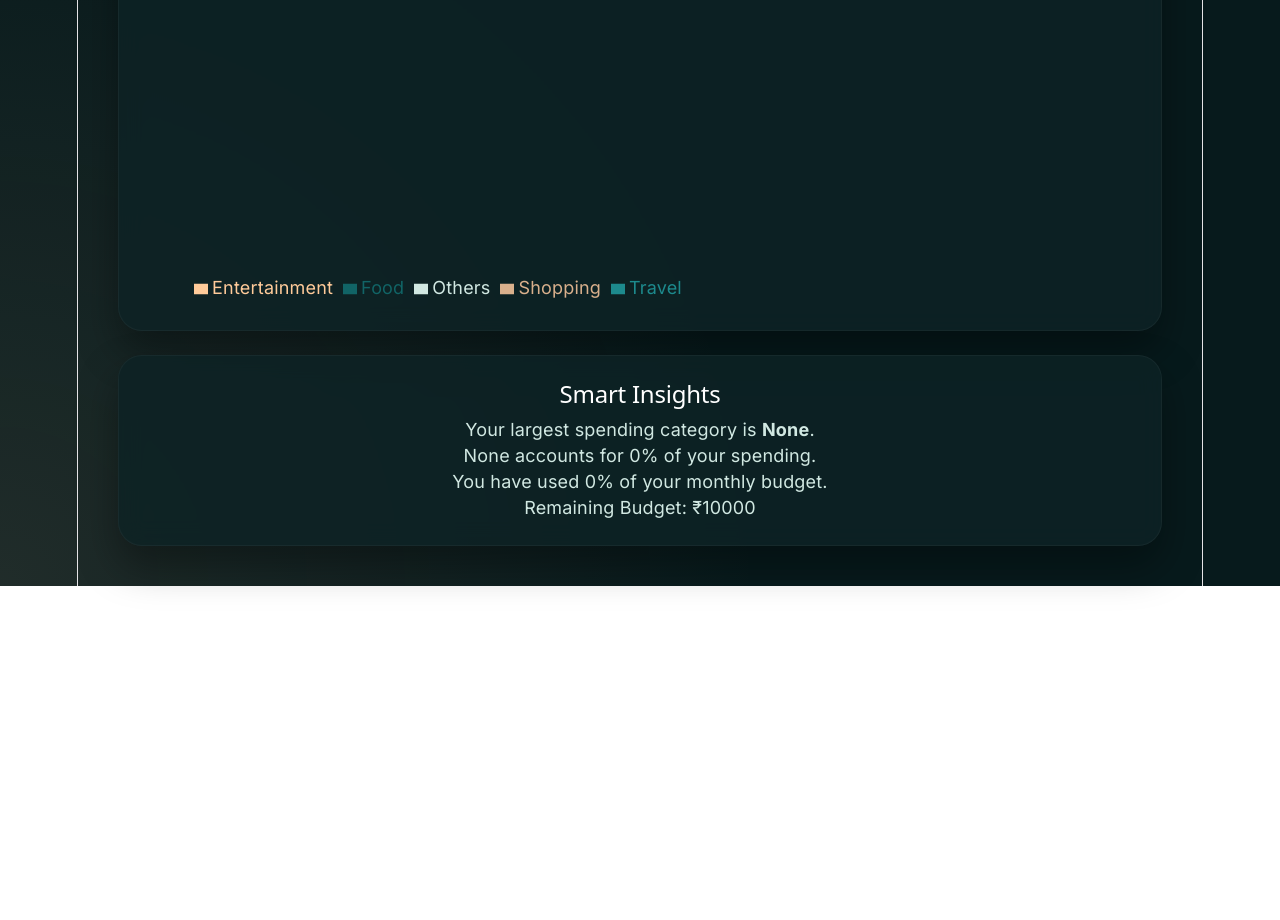
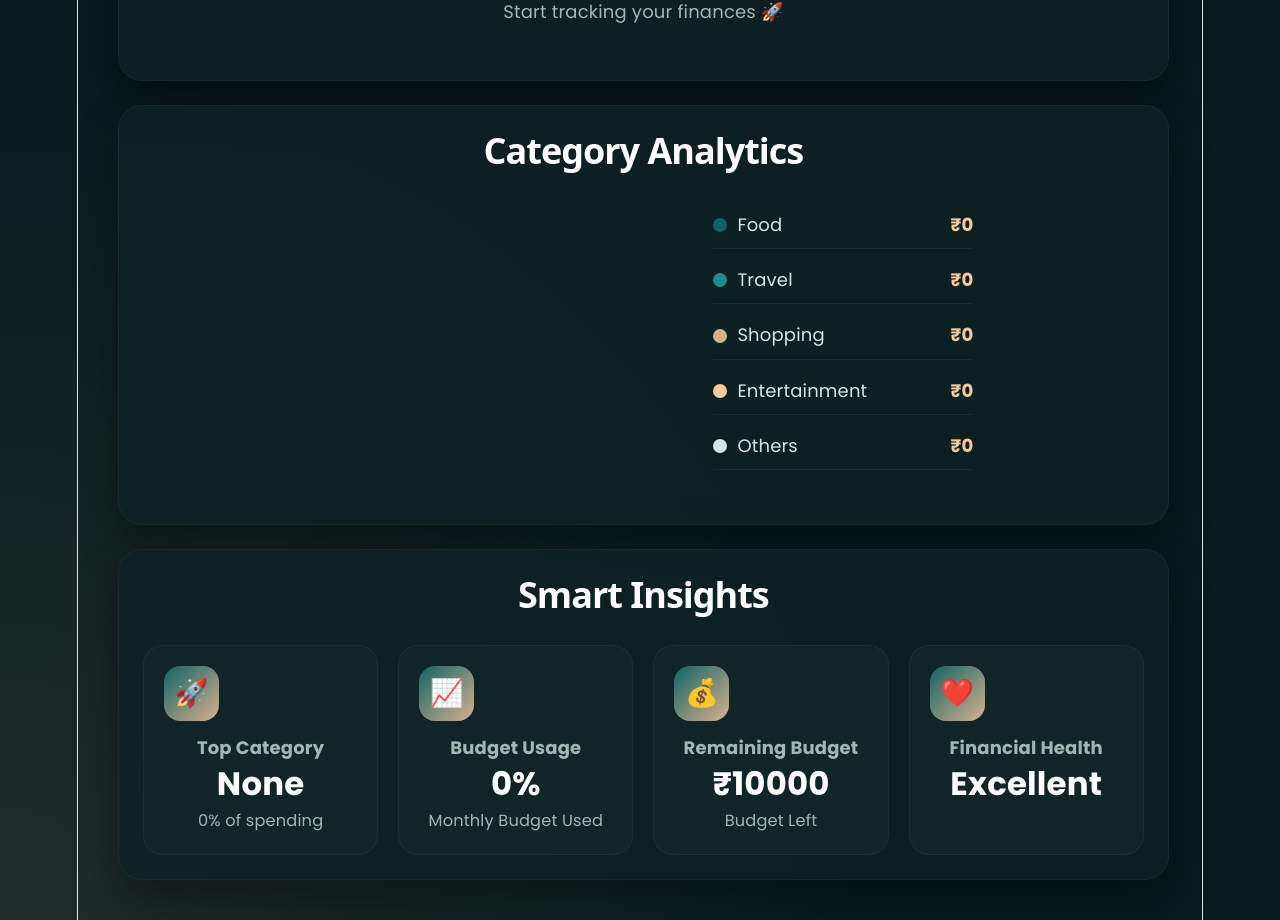
Before and after one commit to skshafiya006/personal-finance-analytics-dashboard, a React (Vite) app: page / in a window 1280 px wide. Shown: the part 820-1740 px from the top of the page. Before the commit the page ends 1406 px from the top, so only its background shows below. Built offline with nearby package versions, Linux system fonts and the light colour scheme.

Commit message:
Redesign UI with fintech dashboard theme

```diff
--- a/src/App.css
+++ b/src/App.css
@@ -1,5 +1,4 @@
-@import url('https://fonts.googleapis.com/css2?family=Inter:wght@300;400;500;600;700&display=swap');
-
+@import url('https://fonts.googleapis.com/css2?family=Poppins:wght@300;400;500;600;700;800&display=swap');
 :root {
   --bg-primary: #071A1C;
   --bg-card: #0E2325;
@@ -23,7 +22,7 @@
 
 body {
   margin: 0;
-  font-family: "Inter", sans-serif;
+  font-family: "Poppins", sans-serif;
 
   background:
     radial-gradient(
@@ -77,8 +76,17 @@ body {
 }
 
 .section h2 {
-  margin-top: 0;
+  text-align: center;
+
+  margin-bottom: 28px;
+
+  font-size: 2rem;
+
+  font-weight: 700;
+
   color: white;
+
+  letter-spacing: -1px;
 }
 
 .dashboard {
@@ -100,6 +108,8 @@ body {
   gap: 18px;
 
   transition: all 0.25s ease;
+
+  border: 1px solid rgba(255,255,255,0.05);
 }
 
 .card-icon {
@@ -173,15 +183,11 @@ body {
 }
 
 .card:hover {
-  transform: translateY(-5px);
+  transform:
+    translateY(-6px);
 
   box-shadow:
-    0 0 25px rgba(17,100,102,0.35);
-}
-
-.card:hover {
-  transform: translateY(-4px);
-  box-shadow: 0 0 25px rgba(59,130,246,0.25);
+    0 0 30px rgba(17,100,102,0.35);
 }
 
 .card h3 {
@@ -212,17 +218,21 @@ select {
   padding: 12px;
   border-radius: 12px;
   outline: none;
+  transition: all 0.25s ease;
 }
 
 input:focus,
 select:focus {
-  border-color: var(--accent-blue);
+  border-color: var(--accent);
+
+  box-shadow:
+    0 0 15px rgba(217,176,140,0.2);
 }
 
 button {
  background: linear-gradient(
   135deg,
-  #116466,
+  #0e5a5b,
   #D9B08C
 );
 
@@ -253,6 +263,8 @@ button:hover {
   align-items: center;
 
   transition: all 0.25s ease;
+
+  border: 1px solid rgba(255,255,255,0.04);
 }
 
 .expense-item:hover {
@@ -326,15 +338,18 @@ button:hover {
 
 .hero {
   text-align: center;
+  margin-bottom: 70px;
+}
 
-  margin-bottom: 60px;
+.subtitle {
+  margin-top: 20px;
 }
 
 .title {
   font-size: 3.8rem;
   font-weight: 800;
 
-  margin: 0;
+  margin: 0 0 16px 0;
 
   color: white;
 
@@ -342,19 +357,19 @@ button:hover {
 }
 
 .subtitle {
-  margin-top: 12px;
-
   color: var(--text-secondary);
 
-  font-size: 1.15rem;
+  font-size: 1.1rem;
+
+  letter-spacing: 1px;
+
+  margin: 0;
 }
 
 .delete-btn {
   background: transparent;
-
   border: 1px solid #ef4444;
-
-  color: #ef4444;
+  color: #f0dd5f;
 
   width: 42px;
   height: 42px;
@@ -364,8 +379,136 @@ button:hover {
   display: flex;
   align-items: center;
   justify-content: center;
+
+  font-size: 1.1rem;
 }
 
 .delete-btn:hover {
   background: rgba(239,68,68,0.12);
 }
+
+.analytics-container {
+  display: flex;
+
+  align-items: center;
+
+  justify-content: center;
+
+  gap: 50px;
+
+  flex-wrap: wrap;
+}
+
+.chart-wrapper {
+  display: flex;
+  justify-content: center;
+}
+
+.analytics-summary {
+  min-width: 260px;
+}
+
+.summary-row {
+  display: flex;
+
+  justify-content: space-between;
+
+  align-items: center;
+
+  margin-bottom: 18px;
+
+  padding-bottom: 10px;
+
+  border-bottom:
+    1px solid rgba(255,255,255,0.06);
+}
+
+.summary-left {
+  display: flex;
+
+  align-items: center;
+
+  gap: 10px;
+}
+
+.color-dot {
+  width: 14px;
+  height: 14px;
+
+  border-radius: 50%;
+}
+
+.insights-grid {
+  display: grid;
+
+  grid-template-columns:
+    repeat(auto-fit, minmax(220px, 1fr));
+
+  gap: 20px;
+}
+
+.insight-card {
+  background: #102528;
+
+  border-radius: 20px;
+
+  padding: 20px;
+
+  transition: all 0.25s ease;
+
+  border: 1px solid rgba(255,255,255,0.05);
+}
+
+.insight-card:hover {
+  transform: translateY(-4px);
+
+  box-shadow:
+    0 0 20px rgba(17,100,102,0.25);
+}
+
+.insight-icon {
+  width: 55px;
+  height: 55px;
+
+  border-radius: 16px;
+
+  display: flex;
+
+  align-items: center;
+  justify-content: center;
+
+  font-size: 1.5rem;
+
+  margin-bottom: 14px;
+
+  background:
+    linear-gradient(
+      135deg,
+      #116466,
+      #D9B08C
+    );
+}
+
+.insight-card h3 {
+  margin: 0;
+
+  color: var(--text-secondary);
+
+  font-size: 1rem;
+}
+
+.highlight {
+  font-size: 1.8rem;
+
+  font-weight: 700;
+
+  color: white;
+
+  margin: 10px 0;
+}
+
+.insight-card span {
+  color: var(--text-secondary);
+
+  font-size: 0.9rem;
+}
--- a/src/components/Analytics.jsx
+++ b/src/components/Analytics.jsx
@@ -56,30 +56,68 @@ function Analytics({ expenses }) {
   <div className="section">
     <h2>Category Analytics</h2>
 
-      <PieChart width={600} height={320}>
+    <div className="analytics-container">
+
+      <div className="chart-wrapper">
+        <PieChart width={350} height={300}>
           <Pie
             data={data}
             cx="50%"
             cy="50%"
-          outerRadius={100}
+            outerRadius={95}
             dataKey="value"
-          label
           >
             {data.map((entry, index) => (
               <Cell
                 key={index}
                 fill={
-                COLORS[
-                  index % COLORS.length
-                ]
+                  COLORS[index % COLORS.length]
                 }
               />
             ))}
           </Pie>
 
           <Tooltip />
-        <Legend />
         </PieChart>
+      </div>
+
+      <div className="analytics-summary">
+
+        {data.map((item, index) => (
+          <div
+            className="summary-row"
+            key={item.name}
+          >
+            <div className="summary-left">
+
+              <div
+                className="color-dot"
+                style={{
+                  background:
+                    COLORS[index],
+                }}
+              />
+
+              <span>
+                {item.name}
+              </span>
+
+            </div>
+
+            <strong
+            style={{
+            color: "#FFCB9A",
+            }}
+            >
+             ₹{item.value}
+            </strong>
+
+          </div>
+        ))}
+
+      </div>
+
+    </div>
   </div>
 );
 }
--- a/src/components/Dashboard.jsx
+++ b/src/components/Dashboard.jsx
@@ -63,10 +63,10 @@ function Dashboard({ expenses }) {
         <div className="card-content">
           <h3>Financial Health</h3>
           <p>
-            {healthScore > 70
+            {healthScore > 80
+              ? "Excellent"
+              : healthScore > 40
               ? "Good"
-              : healthScore > 40
-              ? "Okay"
               : "Low"}
           </p>
 
--- a/src/components/ExpenseList.jsx
+++ b/src/components/ExpenseList.jsx
@@ -18,7 +18,17 @@ function ExpenseList({
       <h2>Expenses</h2>
 
       {expenses.length === 0 ? (
-        <p>No expenses added yet.</p>
+        <div
+        style={{
+            textAlign: "center",
+            padding: "30px",
+            color: "#9FB8B2",
+        }}
+        >
+        No expenses added yet.
+        <br />
+        Start tracking your finances 🚀
+        </div>
       ) : (
         expenses.map((expense) => (
   <div
@@ -40,12 +50,11 @@ function ExpenseList({
         ₹{expense.amount}
       </span>
 
-            <button
-        onClick={() =>
-            deleteExpense(expense.id)
-        }
+        <button
+        className="delete-btn"
+        onClick={() => deleteExpense(expense.id)}
         >
-        Delete
+        <Trash2 size={20} />
         </button>
     </div>
   </div>
--- a/src/components/Insights.jsx
+++ b/src/components/Insights.jsx
@@ -43,38 +43,87 @@ const topCategoryPercentage =
     (totalSpent / budget) * 100
   );
 
-  return (
-    <div className="section">
-      <h2>Smart Insights</h2>
+   const healthScore = Math.max(
+    0,
+    Math.round(((budget-totalSpent) / budget) * 100)
+  );
 
-        <p>
-        Your largest spending category is{" "}
-        <strong>{topCategory}</strong>.
+return (
+  <div className="section">
+    <h2>Smart Insights</h2>
+
+    <div className="insights-grid">
+
+      <div className="insight-card">
+        <div className="insight-icon">
+          🚀
+        </div>
+
+        <h3>Top Category</h3>
+
+        <p className="highlight">
+          {topCategory}
         </p>
 
-        <p>
-        {topCategory} accounts for{" "}
-        {topCategoryPercentage}% of your
-        spending.
+        <span>
+          {topCategoryPercentage}% of spending
+        </span>
+      </div>
+
+      <div className="insight-card">
+        <div className="insight-icon">
+          📈
+        </div>
+
+        <h3>Budget Usage</h3>
+
+        <p className="highlight">
+          {budgetUsed}%
         </p>
 
-      <p>
-        You have used {budgetUsed}% of your
-        monthly budget.
-      </p>
-      <p>
-        Remaining Budget: ₹
-        {budget - totalSpent}
+        <span>
+          Monthly Budget Used
+        </span>
+      </div>
+
+      <div className="insight-card">
+        <div className="insight-icon">
+          💰
+        </div>
+
+        <h3>Remaining Budget</h3>
+
+        <p className="highlight">
+          ₹{budget - totalSpent}
         </p>
 
-      {budgetUsed > 80 && (
-        <p>
-          Warning: You have crossed 80% of your
-          budget.
+        <span>
+          Budget Left
+        </span>
+      </div>
+
+      <div className="insight-card">
+        <div className="insight-icon">
+          ❤️
+        </div>
+
+        <h3>Financial Health</h3>
+
+        <p className="highlight">
+          {healthScore > 80
+            ? "Excellent"
+            : healthScore > 40
+            ? "Good"
+            : "Low"}
         </p>
-      )}
+
+
+      </div>
+
     </div>
-  );
+
+  </div>
+);
 }
 
 export default Insights;
```
Lines whose indentation alone changed are shown as unchanged.
